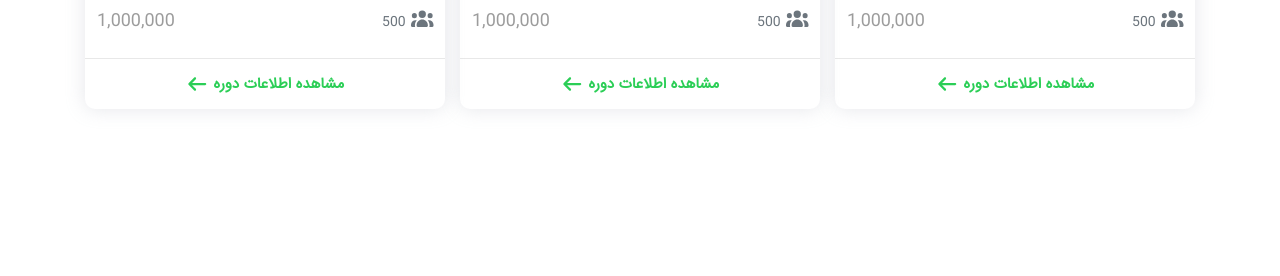
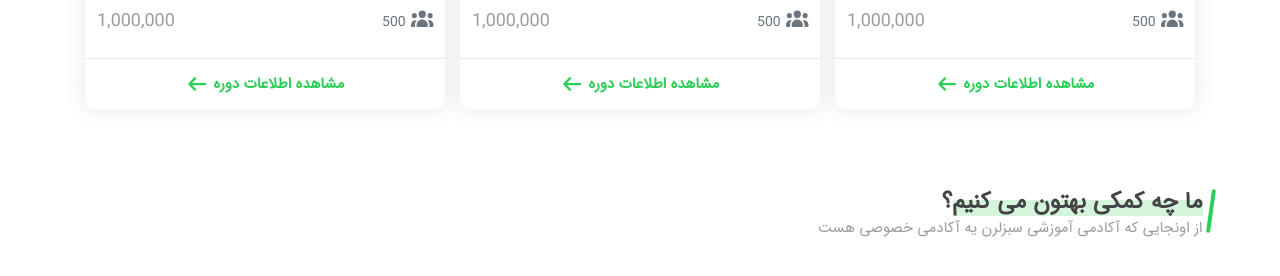
Before and after one commit to miladmahmoudi-developer/complete-website-project, a plain HTML site: page index.html in a window 1280 px wide. Shown: the part 1519-1795 px from the top of the page. Before the commit the page ends 1688 px from the top, so only its background shows below. Drawn offline with Linux system fonts and the light colour scheme.

Commit message:
about-us-header-coding

```diff
--- a/css/index.css
+++ b/css/index.css
@@ -466,6 +466,35 @@ i {
 
 
 
+
+
+
+
+
+
+
+
+/* start about us styles */
+
+
+.about-us{
+    margin: 6rem 0;
+}
+
+.about-us__header{
+    display: flex;
+    flex-direction: column;
+}
+
+.about-us__subtitle{
+    color: #9c9c9c;
+    font-size: 1.5rem;
+}
+/* finish about us styles */
+
+
+
+
 /* start helper clases */
 
 
--- a/index.html
+++ b/index.html
@@ -820,6 +820,33 @@
 
 
 
+    <!-- start about us -->
+
+
+    <div class="about-us">
+
+        <div class="container">
+
+            <div class="about-us__header">
+
+                <span class="about-us__title title">ما چه کمکی بهتون می کنیم؟</span>
+
+                <div class="about-us__subtitle">از اونجایی که آکادمی آموزشی سبزلرن یه آکادمی خصوصی هست</div>
+
+            </div>
+
+        </div>
+
+    </div>
+
+
+    <!-- finish about us -->
+
+
+
+
+
+
 
 
 
```
